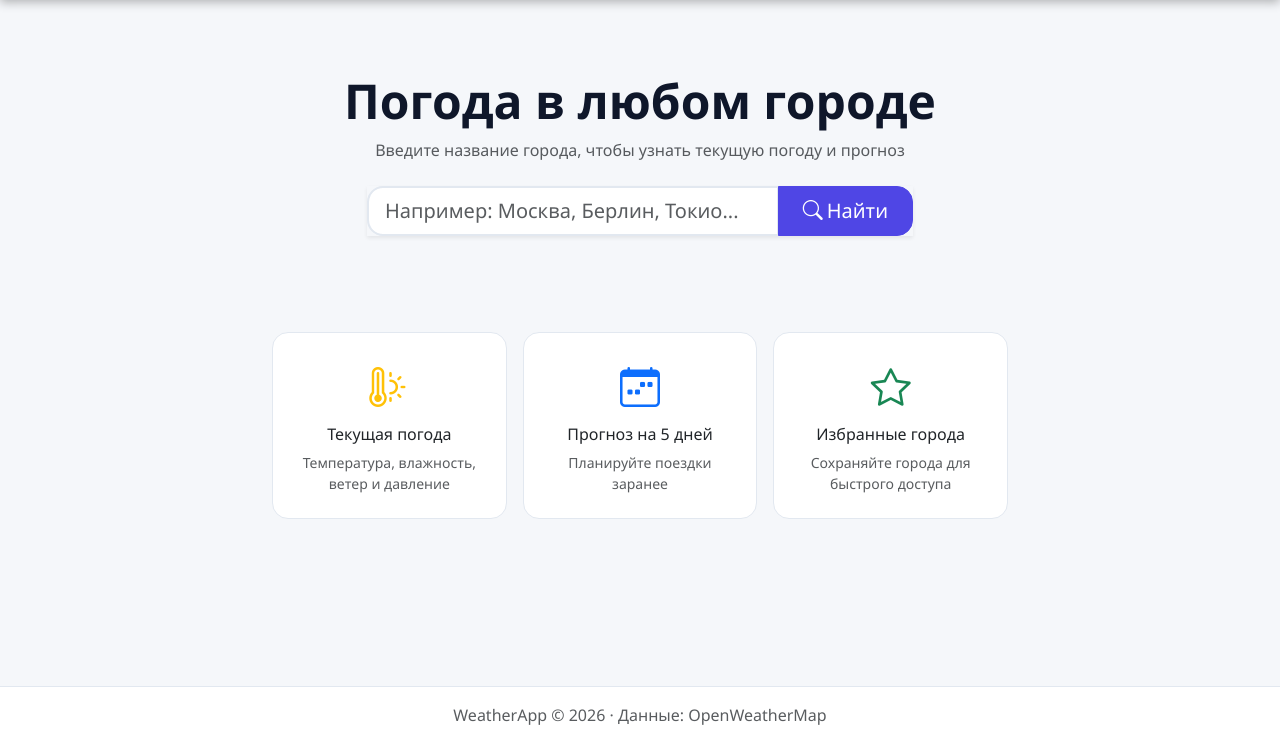
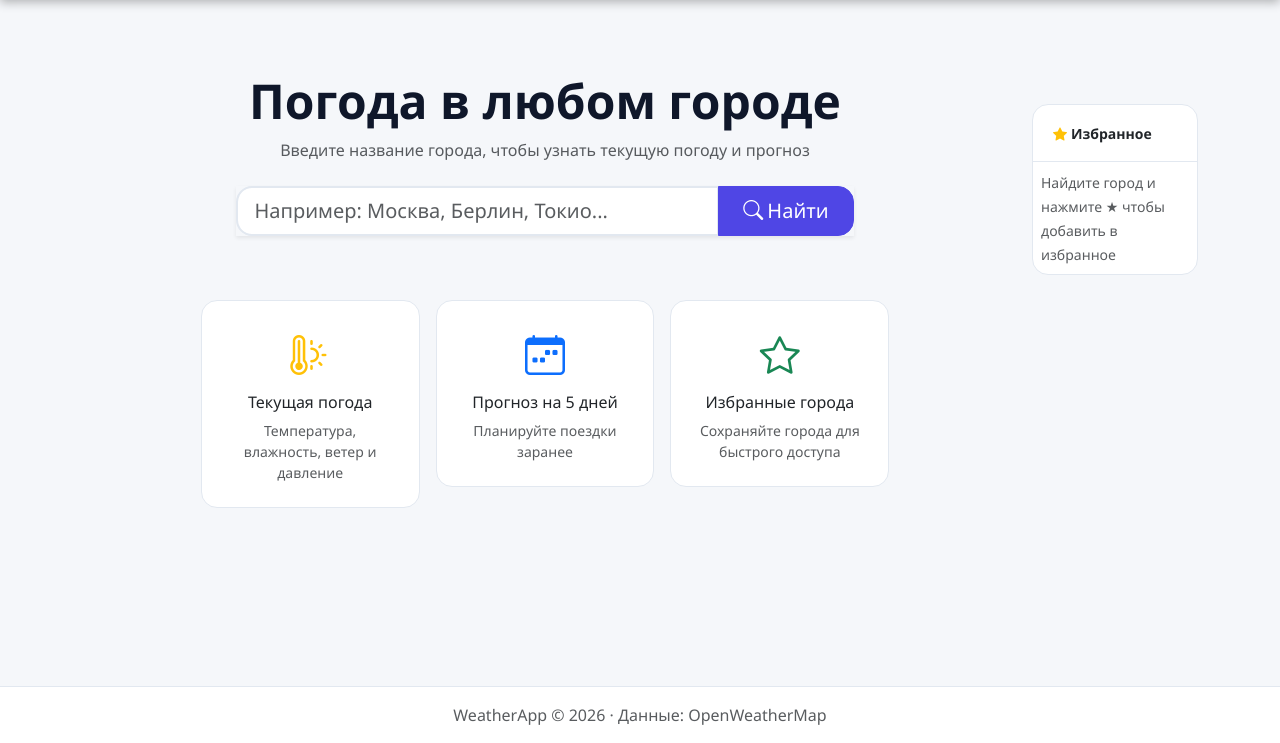
Before and after one commit to antichristcore/pogoda, a Flask app: page / in a window 1280 px wide. Shown: the part 57-800 px from the top of the page. Run offline with Flask 3, Linux system fonts and the light colour scheme; the visitor is signed in with stand-in values (Sample User, id 1); data that the repository does not hold is empty; some libraries are stand-ins or nearby versions.

Commit message:
добавил прикольное поле с избранным, долго парился с тем чтобы все было по центру

```diff
--- a/app/routes/main.py
+++ b/app/routes/main.py
@@ -4,6 +4,8 @@ from app.forms.forms import CitySearchForm
 from app.services.weather_service import WeatherService
 from app.models.user import SearchHistory
 from app import db
+from flask_login import current_user
+from app.models.user import SearchHistory, FavoriteCity
 
 main_bp = Blueprint('main', __name__)
 
@@ -13,6 +15,10 @@ def index():
     form = CitySearchForm()
     weather = None
     forecast = None
+    favorites = []
+
+    if current_user.is_authenticated:
+        favorites = FavoriteCity.query.filter_by(user_id=current_user.id).all()
 
     if form.validate_on_submit():
         city = form.city.data.strip()
@@ -29,14 +35,14 @@ def index():
             flash(weather['error'], 'danger')
             weather = None
 
-    return render_template('index.html', form=form, weather=weather, forecast=forecast)
-
+    return render_template('index.html', form=form, weather=weather, forecast=forecast, favorites=favorites)
 
 @main_bp.route('/weather/<city>')
 def weather_page(city):
     service = WeatherService()
     weather = service.get_current_weather(city)
     forecast = None
+    favorites = FavoriteCity.query.filter_by(user_id=current_user.id).all() if current_user.is_authenticated else []
 
     if weather and 'error' not in weather:
         forecast = service.get_forecast(city)
@@ -49,4 +55,4 @@ def weather_page(city):
         return redirect(url_for('main.index'))
 
     form = CitySearchForm()
-    return render_template('index.html', form=form, weather=weather, forecast=forecast)
+    return render_template('index.html', form=form, weather=weather, forecast=forecast, favorites=favorites)
--- a/app/static/css/style.css
+++ b/app/static/css/style.css
@@ -29,7 +29,6 @@ main.container { flex: 1; }
 
 .navbar-brand { font-size: 1.3rem; }
 
-/* Search */
 .search-input {
     border-radius: var(--radius) 0 0 var(--radius) !important;
     border: 2px solid #e2e8f0;
@@ -72,7 +71,6 @@ main.container { flex: 1; }
 .stat-box .text-warning { color: #fde68a !important; }
 .stat-box .text-success { color: #86efac !important; }
 
-/* Forecast cards */
 .forecast-card {
     border: 1px solid #e2e8f0;
     border-radius: 0.75rem;
@@ -86,14 +84,12 @@ main.container { flex: 1; }
 }
 .forecast-icon { width: 52px; height: 52px; }
 
-/* Temp chart */
 .temp-chart-bar {
     border-radius: 6px 6px 0 0;
     background: linear-gradient(180deg, #4f46e5 0%, #a5b4fc 100%);
     min-height: 8px;
 }
 
-/* Feature cards */
 .feature-card {
     border: 1px solid #e2e8f0;
     border-radius: var(--radius);
@@ -106,7 +102,6 @@ main.container { flex: 1; }
     box-shadow: var(--shadow);
 }
 
-/* Auth cards */
 .auth-card {
     border: 1px solid #e2e8f0;
     border-radius: var(--radius);
@@ -138,3 +133,15 @@ main.container { flex: 1; }
     .temp-display { font-size: 2.2rem; }
     .weather-icon { width: 70px; height: 70px; }
 }
+
+.hover-item {
+    transition: background 0.15s;
+    color: var(--text-main);
+}
+.hover-item:hover {
+    background: #f1f5f9;
+}
+
+.col-md-2 {
+    max-width: 200px;
+}
--- a/app/templates/base.html
+++ b/app/templates/base.html
@@ -8,7 +8,6 @@
     <link rel="stylesheet" href="https://cdnjs.cloudflare.com/ajax/libs/bootstrap/5.3.2/css/bootstrap.min.css">
     <link rel="stylesheet" href="https://cdnjs.cloudflare.com/ajax/libs/bootstrap-icons/1.11.3/font/bootstrap-icons.min.css">
     <link rel="stylesheet" href="{{ url_for('static', filename='css/style.css') }}">
-    <link rel="stylesheet" href="{{ url_for('static', filename='css/style.css') }}?v=2">
 </head>
 <body>
 
--- a/app/templates/index.html
+++ b/app/templates/index.html
@@ -3,12 +3,14 @@
 {% block title %}WeatherApp — Прогноз погоды{% endblock %}
 
 {% block content %}
+<div class="row">
+    <div class="col-md-9 mx-auto">
         <div class="hero-section text-center py-5">
             <h1 class="display-5 fw-bold mb-2">Погода в любом городе</h1>
             <p class="text-muted mb-4">Введите название города, чтобы узнать текущую погоду и прогноз</p>
 
-    <div class="row justify-content-center">
-        <div class="col-md-6">
+            <div class="row">
+                <div class="col-md-9 mx-auto">
                     <form method="POST" action="{{ url_for('main.index') }}">
                         {{ form.hidden_tag() }}
                         <div class="input-group input-group-lg shadow-sm">
@@ -26,9 +28,8 @@
         </div>
 
         {% if weather %}
-
-<div class="row justify-content-center mt-4">
-    <div class="col-md-8">
+        <div class="row mt-2">
+            <div class="col-md-10 mx-auto">
                 <div class="weather-card shadow-sm">
                     <div class="card-body p-4">
                         <div class="row align-items-center">
@@ -106,7 +107,7 @@
                                     <small class="text-muted">Видимость</small>
                                 </div>
                             </div>
-
+                        </div>
 
                         {% if current_user.is_authenticated %}
                         <div class="mt-3 text-end">
@@ -136,8 +137,8 @@
         </div>
 
         {% if forecast %}
-<div class="row justify-content-center mt-4">
-    <div class="col-md-8">
+        <div class="row mt-4">
+            <div class="col-md-10 mx-auto">
                 <h5 class="fw-bold mb-3"><i class="bi bi-calendar3 me-2"></i>Прогноз на 5 дней</h5>
                 <div class="row g-2">
                     {% for day in forecast %}
@@ -157,8 +158,8 @@
         {% endif %}
 
         {% else %}
-<div class="row justify-content-center mt-5">
-    <div class="col-md-8">
+        <div class="row mt-3">
+            <div class="col-md-10 mx-auto">
                 <div class="row g-3 text-center">
                     <div class="col-md-4">
                         <div class="feature-card card p-4">
@@ -185,5 +186,28 @@
             </div>
         </div>
         {% endif %}
+    </div>
 
+    {% if current_user.is_authenticated %}
+    <div class="col-md-2">
+        <div class="card sticky-top" style="top: 5rem; margin-top: 5rem;">
+            <div class="card-header">
+                <small class="fw-bold"><i class="bi bi-star-fill text-warning me-1"></i>Избранное</small>
+            </div>
+            <div class="card-body p-2">
+                {% if favorites %}
+                    {% for fav in favorites %}
+                    <a href="{{ url_for('main.weather_page', city=fav.city) }}"
+                       class="d-block text-decoration-none py-1 px-2 rounded hover-item">
+                        <small><i class="bi bi-geo-alt me-1 text-muted"></i>{{ fav.city }}</small>
+                    </a>
+                    {% endfor %}
+                {% else %}
+                    <small class="text-muted">Найдите город и нажмите ★ чтобы добавить в избранное</small>
+                {% endif %}
+            </div>
+        </div>
+    </div>
+    {% endif %}
+</div>
 {% endblock %}
```
Also changed, not shown: 1 other file. Lines whose indentation alone changed are shown as unchanged.
